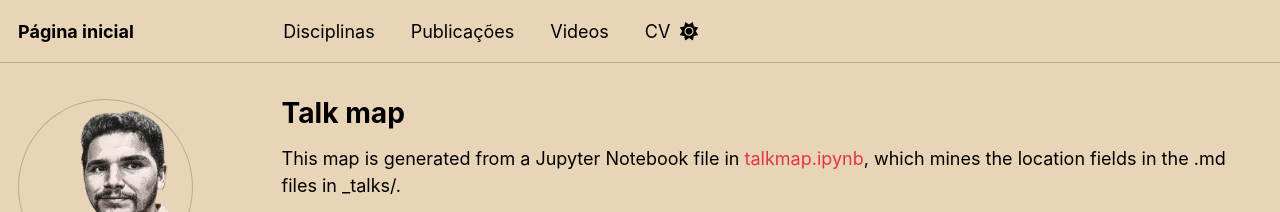
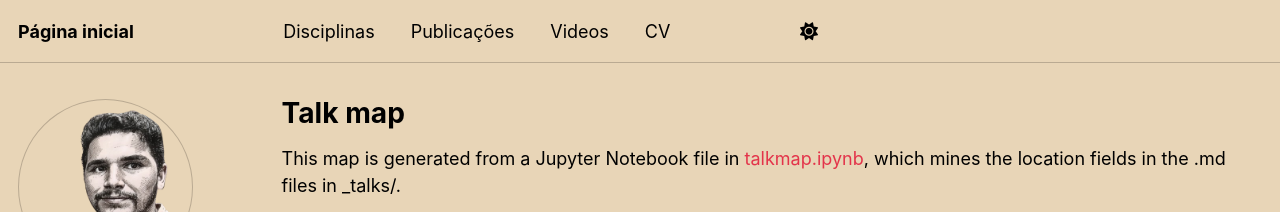
Before and after one commit to antmelo/antmelo.github.io, a Jekyll site: the page built from _pages/talkmap.html, in a window 1280 px wide. Shown: the top 212 px of the page. Built offline with Jekyll 4.4.1, drawn with Linux system fonts in a browser that asks for light colours; nearby versions of some CDN libraries; a style sheet for code colours, icons or effects is not loaded.

Commit message:
Update _navigation.scss

```diff
--- a/_sass/layout/_navigation.scss
+++ b/_sass/layout/_navigation.scss
@@ -221,7 +221,7 @@
       &:last-child {
         a {
           margin-right: 0;
-           right: 30px;
+           left: 90px;
         }
       }
     }
```
